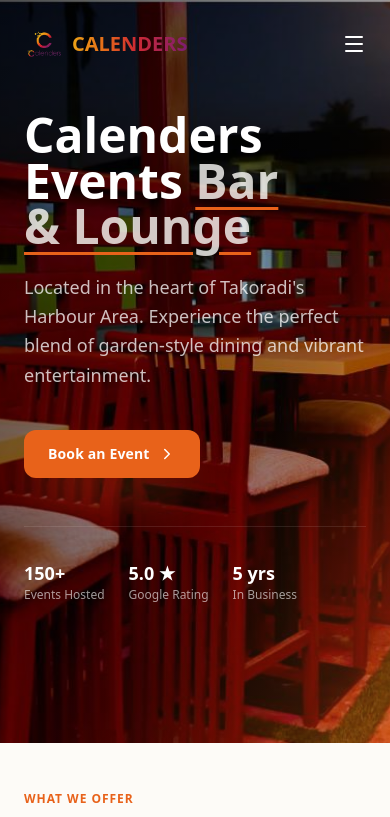
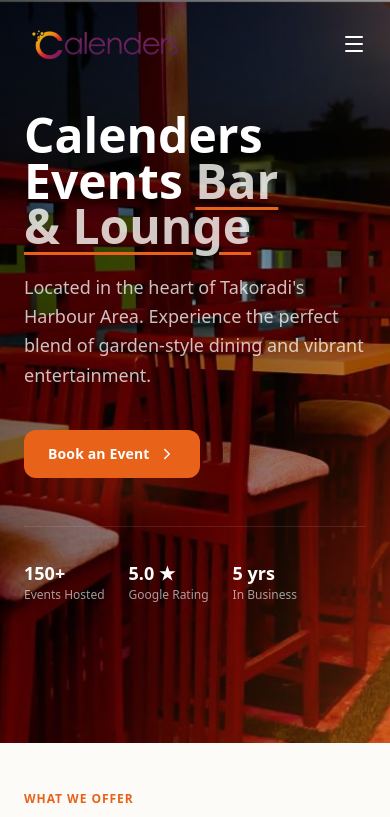
Before and after one commit to WesleyConsults/CalendersEvents, a Next.js app: page / in a window 390 px wide. Shown: the top 817 px of the page. Built offline with nearby package versions, Linux system fonts and the light colour scheme.

Commit message:
Use Calenders wordmark in header and footer

```diff
--- a/components/Footer.jsx
+++ b/components/Footer.jsx
@@ -26,13 +26,12 @@
           <div className="col-span-2 md:col-span-1">
             <Link href="/" className="flex items-center gap-2 mb-4 md:mb-6">
               <Image
-                src="/logo.png"
+                src="/calenders-wordmark.png"
                 alt="Calenders Events Logo"
-                width={40}
-                height={40}
-                className="h-8 w-8 object-contain md:h-10 md:w-10"
+                width={176}
+                height={44}
+                className="h-9 w-auto object-contain md:h-11"
               />
-              <span className="brand-text-gradient text-xl md:text-2xl font-display font-bold">CALENDERS</span>
             </Link>
             <p className="text-sm md:text-base text-brand-cream/70 leading-6 md:leading-relaxed mb-5 md:mb-8">
               The premier destination in Takoradi for events, dining, and vibrant nightlife. We bring
--- a/components/Navbar.jsx
+++ b/components/Navbar.jsx
@@ -38,15 +38,12 @@
         {/* Logo */}
         <Link href="/" className="flex items-center gap-2">
           <Image
-            src="/logo.png"
+            src="/calenders-wordmark.png"
             alt="Calenders Events Logo"
-            width={40}
+            width={160}
             height={40}
-            className="object-contain"
+            className="h-10 w-auto object-contain"
           />
-          <span className="brand-text-gradient text-xl font-display font-bold">
-            CALENDERS
-          </span>
         </Link>
 
         {/* Desktop links */}
```
Also changed, not shown: public/calenders-wordmark.png (added).
